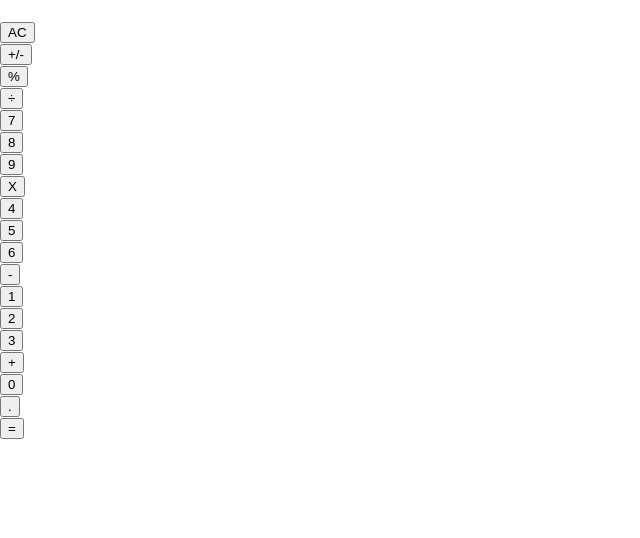
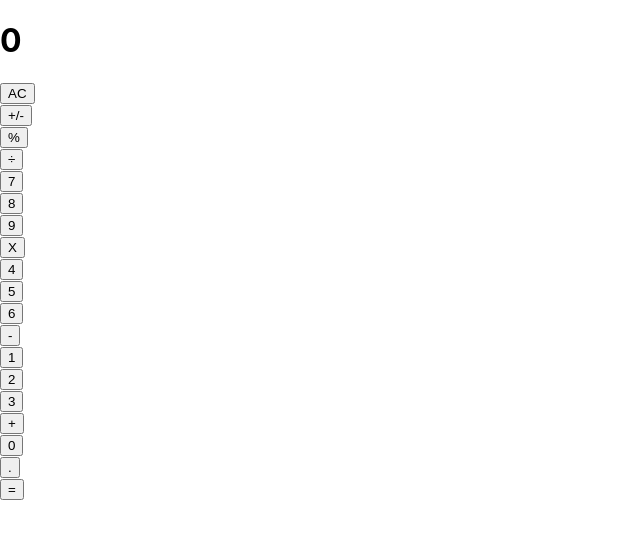
Before and after one commit to temesghentekeste/react-calculator, a React (Create React App) app: page / in a window 1280 px wide. Shown: the top 538 px of the page, without its empty margins (0-640 px from the left). Built offline with nearby package versions, Linux system fonts and the light colour scheme.

Commit message:
Apend operator to digit

```diff
--- a/src/components/App.js
+++ b/src/components/App.js
@@ -14,24 +14,23 @@ class App extends React.Component {
       total: null,
       next: null,
       operation: null,
+      currentDisplay: '0',
     };
   }
 
   handleClick = (btnName) => {
-    const { total, next, operation } = calculate(this.state, btnName);
-    this.setState({
-      total,
-      next,
-      operation,
-    });
-    console.log('Clicked', btnName, this.state);
+    const currentOperation = calculate(this.state, btnName);
+    this.setState(currentOperation);
   };
 
   render() {
-    const { total, next, operation } = this.state;
+    console.log(this.state);
+    const {
+      total, next, operation, currentDisplay,
+    } = this.state;
     return (
       <>
-        <Display result={total} />
+        <Display result={currentDisplay} />
         <ButtonPanel clickHandler={this.handleClick} />
       </>
     );
--- a/src/logic/calculate.js
+++ b/src/logic/calculate.js
@@ -1,15 +1,20 @@
 import operate from './operate';
 
 const calculate = (calculatorData, btnName) => {
-  console.log(calculatorData, btnName);
   const newCalculatorData = { ...calculatorData };
   const digits = ['0', '1', '2', '3', '4', '5', '6', '7', '8', '9'];
+  const operators = ['+', '-', 'X', '÷', '%'];
   const { total, next, operation } = calculatorData;
 
   let digit = null;
+  let operator = null;
 
   if (digits.includes(btnName)) {
     digit = btnName;
+  }
+
+  if (operators.includes(btnName)) {
+    operator = btnName;
   }
 
   switch (btnName) {
@@ -48,15 +53,16 @@ const calculate = (calculatorData, btnName) => {
         newCalculatorData.total = newCalculatorData.total
           ? newCalculatorData.total + digit
           : digit;
+        newCalculatorData.currentDisplay = newCalculatorData.total;
+        console.log(newCalculatorData);
       }
       break;
 
-    case calculatorData.operation:
-      newCalculatorData.total = operate(
-        newCalculatorData.total,
-        newCalculatorData.next,
-        newCalculatorData.operation,
-      );
+    case operator:
+      newCalculatorData.total = total || '0';
+      newCalculatorData.operation = total ? operator : null;
+      newCalculatorData.next = null;
+      newCalculatorData.currentDisplay = `${total} ${operator}`;
       break;
 
     default:
```
